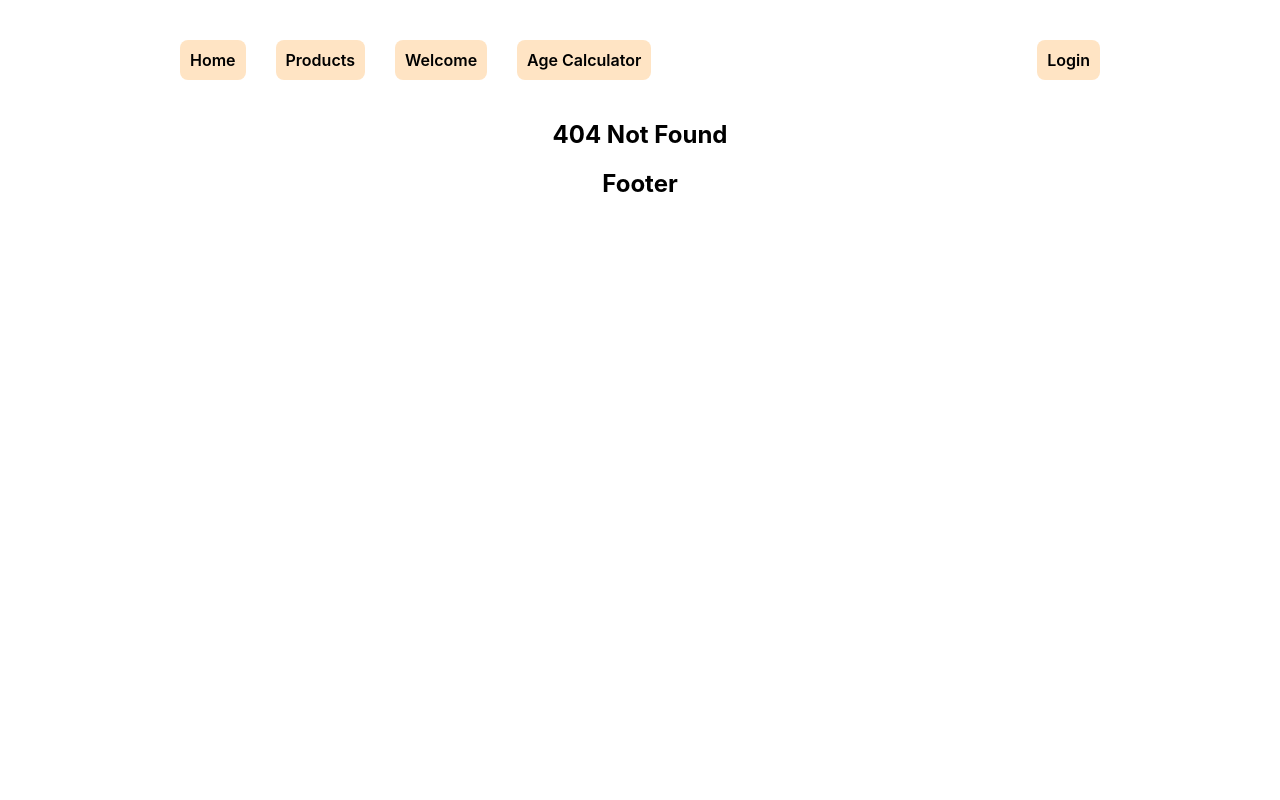
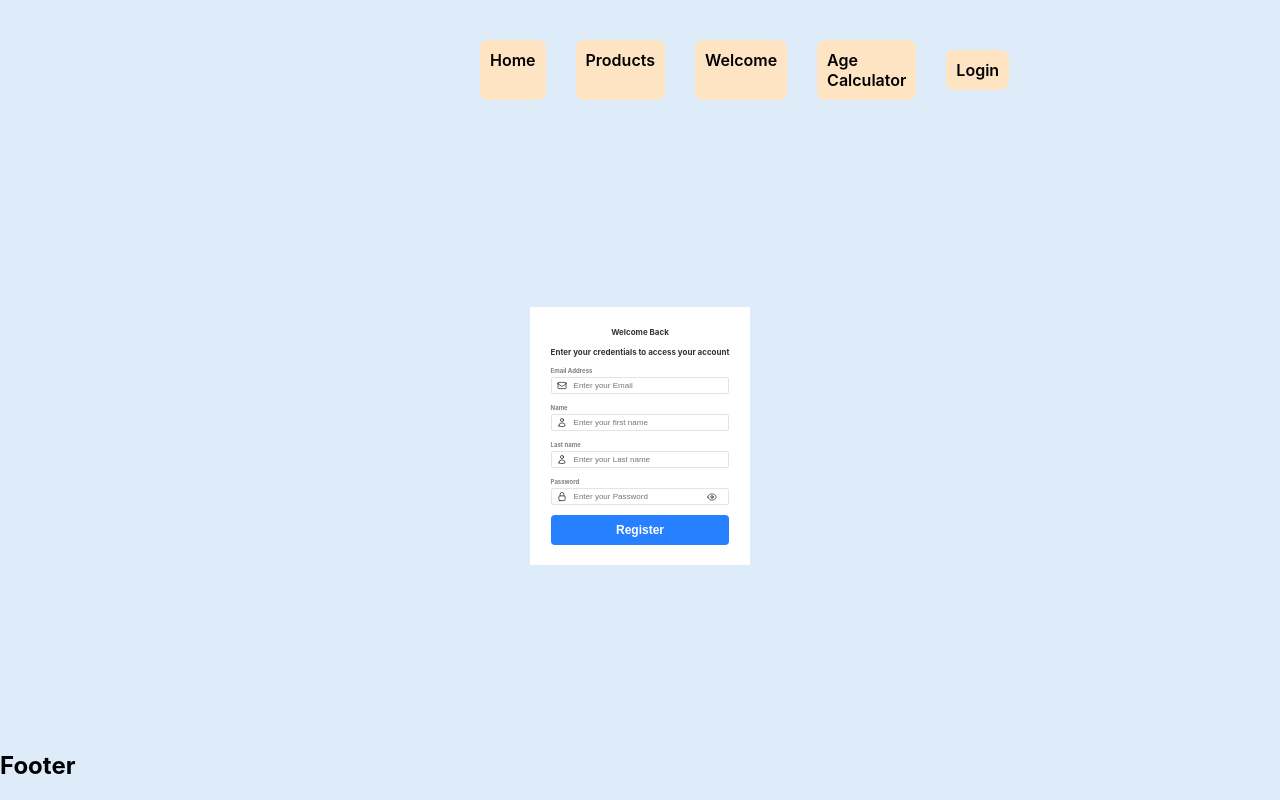
Before and after one commit to Almousaz/practice-with-amir, a React (Create React App) app: page /register in a window 1280 px wide. Before the commit this address had no page. Built offline with nearby package versions, Linux system fonts and the light colour scheme.

Commit message:
create form and validate it

```diff
--- a/src/App.css
+++ b/src/App.css
@@ -1,45 +1,45 @@
 .App {
-  text-align: center;
+  flex:  1 ;
+  flex-direction: column;
+  background: #deecfa;
+  display: flex;
+  height: 100vh;
+
 }
 
-.App-logo {
-  height: 40vmin;
-  pointer-events: none;
-}
-
-@media (prefers-reduced-motion: no-preference) {
-  .App-logo {
-    animation: App-logo-spin infinite 20s linear;
-  }
-}
-
-.App-header {
-  background-color: #282c34;
-  min-height: 100vh;
-  display: flex;
-  flex-direction: column;
-  align-items: center;
-  justify-content: center;
-  font-size: calc(10px + 2vmin);
-  color: white;
-}
-
-.App-link {
-  color: #61dafb;
-}
-
-@keyframes App-logo-spin {
-  from {
-    transform: rotate(0deg);
-  }
-  to {
-    transform: rotate(360deg);
-  }
-}
 
 .container {
-  width: 100%;
-  max-width: 1000px;
+  max-width: 400px;
   margin: 0 auto;
   padding: 0 10px;
 }
+
+.main {
+  flex:  1 ;
+
+  align-items: center;
+  display: flex;
+}
+
+.form {
+  display: flex;
+  flex-direction: column;
+  gap: 10px;
+  justify-content: center;
+  align-items: center;
+  background: white;
+  padding: 10px;
+  max-width: 200px;
+  margin: 0 auto;
+
+
+}
+
+.form span {
+  font-size: 0.5rem;
+  font-weight: bold;
+  color: #333;
+}
+.form input {
+  width: 100%;
+}
--- a/src/App.js
+++ b/src/App.js
@@ -7,6 +7,8 @@ import { useEffect, useState } from "react";
 import ProductItem from "./pages/productItem";
 import AgeCalculator from "./pages/AgeCalaculator";
 import {Header , Button} from "./components"
+import Login from "./pages/login";
+import Register from "./pages/register";
 
 
 function App(props) {
@@ -24,9 +26,11 @@ function App(props) {
       <Header />
 
 
-      <main>
+      <main className="main">
         <Routes>
           <Route path="/" element={<Home />} />
+          <Route path="/login" element={<Login />} />
+          <Route path="/register" element={<Register />} />
           <Route path="/products" element={<Products title={title} />} />
           <Route path="/products/:id" element={<ProductItem />} />
           <Route path="/welcome" element={<Welcome />} />
--- a/src/components/button/button.module.scss
+++ b/src/components/button/button.module.scss
@@ -1,4 +1,21 @@
 
 .button {
+    background: #2780ff;
+    border: none;
+    padding: 5px 10px;
+    width: 100%;
+    border-radius: 4px;
+    height: 30px;
+    display: flex;
+    justify-content: center;
+    align-items: center;
+    cursor: pointer;
+    &:hover {
+        background-color: rgb(101, 215, 253);
+    }
+    span {
+        color: white;
+        font-size: 12px;
 
+    }
 }
--- /dev/null
+++ b/src/components/input/index.jsx
@@ -0,0 +1,2 @@
+import Input from "./input";
+export default Input
--- /dev/null
+++ b/src/components/input/input.jsx
@@ -0,0 +1,49 @@
+import React, { memo, useState , forwardRef } from "react";
+import styles from "./input.module.scss"
+
+const Input = forwardRef((props , ref) => {
+
+  const [secure , setSecure] = useState(props.type === "password" ? true : false)
+
+  const handleSecureToggle = () => {
+    setSecure (! secure)
+  }
+
+
+
+
+  return (
+
+      <div className={styles.input}>
+        {props.lable && <span className={styles.lable}>{props.lable}</span>}
+
+        <div className={styles.input_container}>
+          {props.icon && props.icon}
+          <input ref={ref} {...props} type ={secure ? "password" : "text"} />
+          { props.type === "password" &&
+
+          <button className={styles.eyebtn} type="button" onClick={handleSecureToggle}>
+            {secure ?
+              <svg xmlns="http://www.w3.org/2000/svg" fill="none" viewBox="0 0 24 24" stroke-width="1.5" stroke="currentColor" class="size-6">
+                <path stroke-linecap="round" stroke-linejoin="round" d="M2.036 12.322a1.012 1.012 0 0 1 0-.639C3.423 7.51 7.36 4.5 12 4.5c4.638 0 8.573 3.007 9.963 7.178.07.207.07.431 0 .639C20.577 16.49 16.64 19.5 12 19.5c-4.638 0-8.573-3.007-9.963-7.178Z" />
+                <path stroke-linecap="round" stroke-linejoin="round" d="M15 12a3 3 0 1 1-6 0 3 3 0 0 1 6 0Z" />
+              </svg>
+              :
+              <svg xmlns="http://www.w3.org/2000/svg" fill="none" viewBox="0 0 24 24" stroke-width="1.5" stroke="currentColor" class="size-6">
+                <path stroke-linecap="round" stroke-linejoin="round" d="M3.98 8.223A10.477 10.477 0 0 0 1.934 12C3.226 16.338 7.244 19.5 12 19.5c.993 0 1.953-.138 2.863-.395M6.228 6.228A10.451 10.451 0 0 1 12 4.5c4.756 0 8.773 3.162 10.065 7.498a10.522 10.522 0 0 1-4.293 5.774M6.228 6.228 3 3m3.228 3.228 3.65 3.65m7.894 7.894L21 21m-3.228-3.228-3.65-3.65m0 0a3 3 0 1 0-4.243-4.243m4.242 4.242L9.88 9.88" />
+              </svg>
+
+            }
+           </button>
+
+
+          }
+        </div>
+        {props.error && <span className={styles.error}>{props.error}</span>}
+
+      </div>
+
+  );
+});
+
+export default memo(Input);
--- /dev/null
+++ b/src/components/input/input.module.scss
@@ -0,0 +1,48 @@
+
+.input {
+  width: 100%;
+  display: flex;
+  flex-direction: column;
+  gap: 3px;
+
+  span {
+    font-size: 6px;
+  }
+  .lable {
+    color: gray;
+  }
+  .eyebtn {
+    cursor: pointer;
+    background: transparent;
+    outline: none;
+    border: none;
+  }
+  .error{
+    color: red;
+    font-size: 6px;
+
+}
+
+  .input_container{
+    display: flex;
+    flex-direction: row;
+    border: 1px solid #e4e4e4;
+    border-radius: 2px;
+    padding: 0 5px;
+    gap: 5px;
+    height: 15px;
+    input {
+        flex: 1;
+        border: 0;
+        color: rgb(150, 150, 150);
+        font-size: 8px;
+        &:focus{
+            outline: none;
+        }
+    }
+    svg {
+        width: 10px;
+    }
+  }
+
+}
--- /dev/null
+++ b/src/pages/login.jsx
@@ -0,0 +1,11 @@
+
+const Login =  () => {
+
+    return(
+
+        <div>Login</div>
+    )
+}
+
+
+export default Login
--- /dev/null
+++ b/src/pages/register.jsx
@@ -0,0 +1,176 @@
+import { useRef, useState } from "react";
+import { Button, Input } from "../components";
+
+const Register = () => {
+
+    const [errors , setErrors] = useState({})
+
+    const usernameRef = useRef(null)
+    const nameRef = useRef(null)
+    const lastnameRef = useRef(null)
+    const passwordRef = useRef(null)
+
+
+    const handleSubmitForm = (e) => {
+        e.preventDefault()
+        // alert("submit")
+        const data = {
+            "username" : usernameRef.current?.value,
+            "password" : passwordRef.current?.value,
+            "name" : nameRef.current?.value,
+            "lastname" : lastnameRef.current?.value
+        }
+
+
+        // validate data
+        const errors = {}
+
+        for (let [key , value] of Object.entries(data)) {
+            if(!value){
+                errors[key] = `${key} is required`
+            }
+        }
+
+        if(data.password && data.password.length < 8){
+            errors["password"] = `Password is weak`
+        }
+
+
+        if (Object.keys(errors).length > 0){
+            setErrors(errors)
+            return
+        }else{
+            setErrors({})
+        }
+
+
+
+
+        console.log(data)
+    }
+
+
+
+
+
+
+  return (
+    <div
+      className="form"
+      style={{
+        display: "flex",
+        flex: 1,
+        flexDirection: "column",
+        justifyContent: "center",
+        alignItems: "center",
+      }}
+    >
+      <form onSubmit={handleSubmitForm} className="form" action="">
+        <span>Welcome Back</span>
+        <span>Enter your credentials to access your account</span>
+        <Input
+          ref={usernameRef}
+          lable="Email Address"
+          placeholder="Enter your Email"
+          icon={
+            <svg
+              xmlns="http://www.w3.org/2000/svg"
+              fill="none"
+              viewBox="0 0 24 24"
+              stroke-width="1.5"
+              stroke="currentColor"
+            >
+              <path
+                stroke-linecap="round"
+                stroke-linejoin="round"
+                d="M21.75 6.75v10.5a2.25 2.25 0 0 1-2.25 2.25h-15a2.25 2.25 0 0 1-2.25-2.25V6.75m19.5 0A2.25 2.25 0 0 0 19.5 4.5h-15a2.25 2.25 0 0 0-2.25 2.25m19.5 0v.243a2.25 2.25 0 0 1-1.07 1.916l-7.5 4.615a2.25 2.25 0 0 1-2.36 0L3.32 8.91a2.25 2.25 0 0 1-1.07-1.916V6.75"
+              />
+            </svg>
+          }
+          error = {errors["username"]}
+        />
+
+        <Input
+          ref={nameRef}
+
+          lable="Name"
+          placeholder="Enter your first name"
+          icon={
+            <svg
+              xmlns="http://www.w3.org/2000/svg"
+              fill="none"
+              viewBox="0 0 24 24"
+              stroke-width="1.5"
+              stroke="currentColor"
+              class="size-6"
+            >
+              <path
+                stroke-linecap="round"
+                stroke-linejoin="round"
+                d="M15.75 6a3.75 3.75 0 1 1-7.5 0 3.75 3.75 0 0 1 7.5 0ZM4.501 20.118a7.5 7.5 0 0 1 14.998 0A17.933 17.933 0 0 1 12 21.75c-2.676 0-5.216-.584-7.499-1.632Z"
+              />
+            </svg>
+          }
+          error = {errors["name"]}
+
+        />
+
+        <Input
+          ref={lastnameRef}
+
+          lable="Last name"
+          placeholder="Enter your Last name"
+          icon={
+            <svg
+              xmlns="http://www.w3.org/2000/svg"
+              fill="none"
+              viewBox="0 0 24 24"
+              stroke-width="1.5"
+              stroke="currentColor"
+              class="size-6"
+            >
+              <path
+                stroke-linecap="round"
+                stroke-linejoin="round"
+                d="M15.75 6a3.75 3.75 0 1 1-7.5 0 3.75 3.75 0 0 1 7.5 0ZM4.501 20.118a7.5 7.5 0 0 1 14.998 0A17.933 17.933 0 0 1 12 21.75c-2.676 0-5.216-.584-7.499-1.632Z"
+              />
+            </svg>
+          }
+          error = {errors["lastname"]}
+
+        />
+        <Input
+          ref={passwordRef}
+
+          lable="Password"
+          placeholder="Enter your Password"
+          type="password"
+          icon={
+            <svg
+              xmlns="http://www.w3.org/2000/svg"
+              fill="none"
+              viewBox="0 0 24 24"
+              stroke-width="1.5"
+              stroke="currentColor"
+              class="size-6"
+            >
+              <path
+                stroke-linecap="round"
+                stroke-linejoin="round"
+                d="M16.5 10.5V6.75a4.5 4.5 0 1 0-9 0v3.75m-.75 11.25h10.5a2.25 2.25 0 0 0 2.25-2.25v-6.75a2.25 2.25 0 0 0-2.25-2.25H6.75a2.25 2.25 0 0 0-2.25 2.25v6.75a2.25 2.25 0 0 0 2.25 2.25Z"
+              />
+            </svg>
+          }
+          error = {errors["password"]}
+
+        />
+
+        <Button>
+          <span>Register</span>
+        </Button>
+      </form>
+    </div>
+  );
+};
+
+export default Register;
```
Also changed, not shown: src/components/index.jsx (+4 -3 lines).
